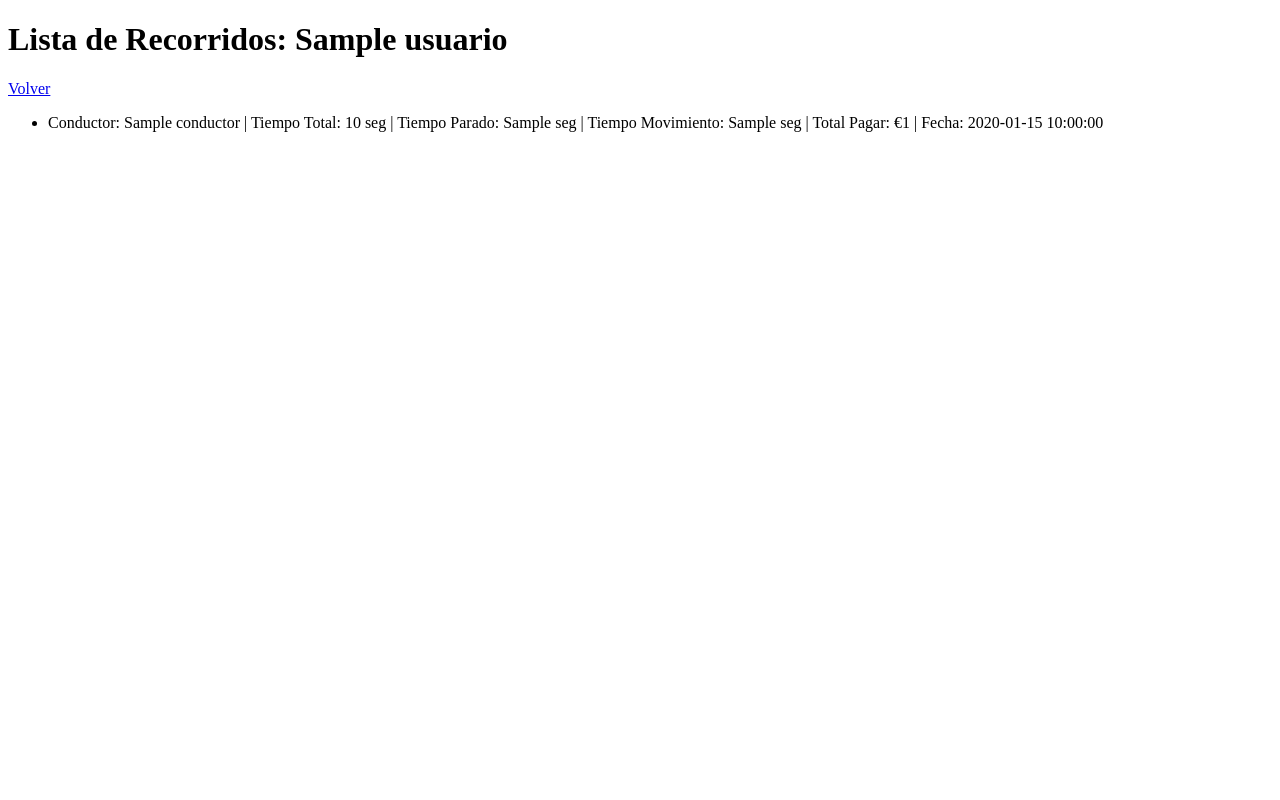
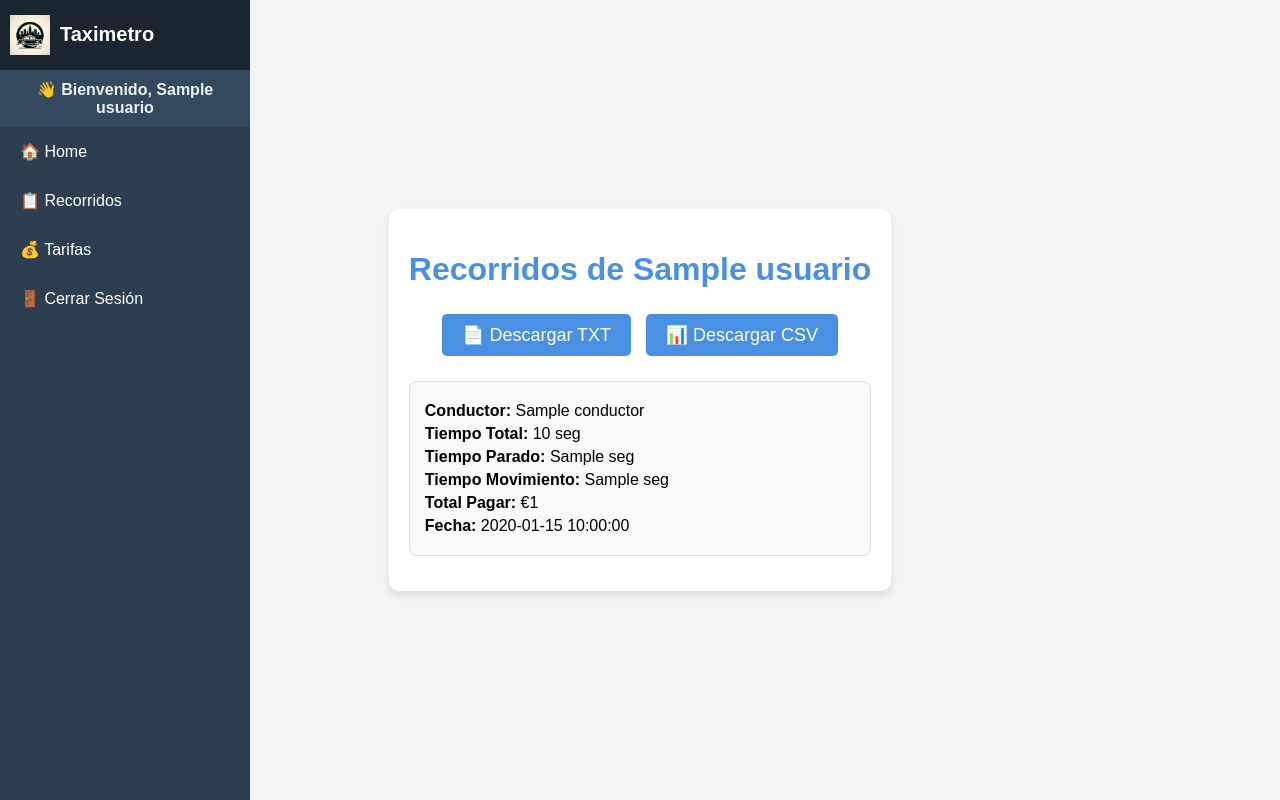
Before and after one commit to mr-melenas/ejercicios, a Flask app: template taximetro/taximetro_web/templates/recorridos.html in a window 1280 px wide. Run offline with Flask 3, Linux system fonts and the light colour scheme; the template is opened without the code that fills it: most values are stand-ins (such as "Sample title", 1, 10 or a date in 2020); some libraries are stand-ins or nearby versions.

Commit message:
update de recorridos

```diff
--- a/taximetro/taximetro_web/app.py
+++ b/taximetro/taximetro_web/app.py
@@ -181,7 +181,7 @@ def mostrar_recorridos():
     if 'usuario' not in session:
         return redirect(url_for('login'))
     recorridos = mongo.db.recorridos.find({'conductor': session['usuario']})
-    return render_template('recorridos.html', recorridos=recorridos)
+    return render_template('recorridos.html', recorridos=recorridos, usuario=session['usuario'])
 
 
 
--- a/taximetro/taximetro_web/templates/recorridos.html
+++ b/taximetro/taximetro_web/templates/recorridos.html
@@ -1,22 +1,144 @@
 <!DOCTYPE html>
-<html>
+<html lang="es">
 <head>
-    <title>Recorridos</title>
+    <meta charset="UTF-8">
+    <meta name="viewport" content="width=device-width, initial-scale=1.0">
+    <title>Recorridos - Taxímetro</title>
+    <link rel="stylesheet" href="static/css/style.css">
+    <style>
+
+        .containerRecorridos{
+            max-width: 800px;
+            margin: auto;
+            background: white;
+            padding: 20px;
+            border-radius: 10px;
+            box-shadow: 0 4px 8px rgba(0, 0, 0, 0.1);
+        }
+
+        h1 {
+            text-align: center;
+            color: #4a90e2;
+        }
+
+        .recorrido {
+            background-color: #fafafa;
+            padding: 15px;
+            border: 1px solid #ddd;
+            border-radius: 8px;
+            margin-bottom: 15px;
+            transition: box-shadow 0.3s ease;
+        }
+
+        .recorrido:hover {
+            box-shadow: 0 4px 12px rgba(0, 0, 0, 0.2);
+        }
+
+        .recorrido p {
+            margin: 5px 0;
+        }
+
+        .btn-container {
+            text-align: center;
+            margin: 20px 0;
+        }
+
+        .btn {
+            padding: 10px 20px;
+            background-color: #4a90e2;
+            color: white;
+            border: none;
+            border-radius: 5px;
+            cursor: pointer;
+            transition: background 0.3s;
+            margin: 5px;
+        }
+
+        .btn:hover {
+            background-color: #357ab8;
+        }
+
+        a {
+            text-decoration: none;
+            color: #4a90e2;
+        }
+    </style>
 </head>
 <body>
-    <h1>Lista de Recorridos: {{ usuario }} </h1>
-    <a href="/">Volver</a>
-    <ul>
+    <!-- Menú lateral -->
+    <div class="sidebar">
+        <div class="logo">
+            <img src="static/logo.png" alt="Logo de la Empresa">
+            <h1>Taximetro</h1>
+        </div>
+
+        <!-- Mostrar el nombre del usuario -->
+        <div class="user-info">
+            👋 Bienvenido, {{ usuario }}
+        </div>
+
+        <a href="/">🏠 Home</a>
+        <a href="/recorridos">📋 Recorridos</a>
+        <a href="/tarifas">💰 Tarifas</a>
+        <a href="/logout">🚪 Cerrar Sesión</a>
+    </div>
+    <!-- Área principal -->
+    <div class="containerRecorridos">
+        <h1>Recorridos de {{ usuario }}</h1>
+
+        <div class="btn-container">
+            <button class="btn" onclick="descargarTXT()">📄 Descargar TXT</button>
+            <button class="btn" onclick="descargarCSV()">📊 Descargar CSV</button>
+        </div>
+
         {% for recorrido in recorridos %}
-            <li>
-                Conductor: {{ recorrido.conductor }} |
-                Tiempo Total: {{ recorrido.tiempo_total }} seg |
-                Tiempo Parado: {{ recorrido.tiempo_parado }} seg |
-                Tiempo Movimiento: {{ recorrido.tiempo_movimiento }} seg |
-                Total Pagar: €{{ recorrido.total_pagar }} |
-                Fecha: {{ recorrido.fecha_registro }}
-            </li>
+            <div class="recorrido">
+                <p><strong>Conductor:</strong> {{ recorrido.conductor }}</p>
+                <p><strong>Tiempo Total:</strong> {{ recorrido.tiempo_total }} seg</p>
+                <p><strong>Tiempo Parado:</strong> {{ recorrido.tiempo_parado }} seg</p>
+                <p><strong>Tiempo Movimiento:</strong> {{ recorrido.tiempo_movimiento }} seg</p>
+                <p><strong>Total Pagar:</strong> €{{ recorrido.total_pagar }}</p>
+                <p><strong>Fecha:</strong> {{ recorrido.fecha_registro }}</p>
+            </div>
         {% endfor %}
-    </ul>
+    </div>
+
+    <script>
+        function descargarTXT() {
+            let contenido = '';
+            const recorridos = document.querySelectorAll('.recorrido');
+
+            recorridos.forEach((recorrido, index) => {
+                contenido += `Recorrido ${index + 1}:\n`;
+                recorrido.querySelectorAll('p').forEach(p => {
+                    contenido += `${p.textContent}\n`;
+                });
+                contenido += '\n';
+            });
+
+            const blob = new Blob([contenido], { type: 'text/plain' });
+            const link = document.createElement('a');
+            link.href = URL.createObjectURL(blob);
+            link.download = 'recorridos.txt';
+            link.click();
+        }
+
+        function descargarCSV() {
+            let contenido = 'Conductor,Tiempo Total,Tiempo Parado,Tiempo Movimiento,Total Pagar,Fecha\n';
+            const recorridos = document.querySelectorAll('.recorrido');
+
+            recorridos.forEach(recorrido => {
+                const datos = Array.from(recorrido.querySelectorAll('p')).map(p => p.textContent.split(': ')[1]);
+                contenido += `${datos.join(',')}\n`;
+            });
+
+            const blob = new Blob([contenido], { type: 'text/csv' });
+            const link = document.createElement('a');
+            link.href = URL.createObjectURL(blob);
+            link.download = 'recorridos.csv';
+            link.click();
+        }
+    </script>
+
 </body>
 </html>
```
